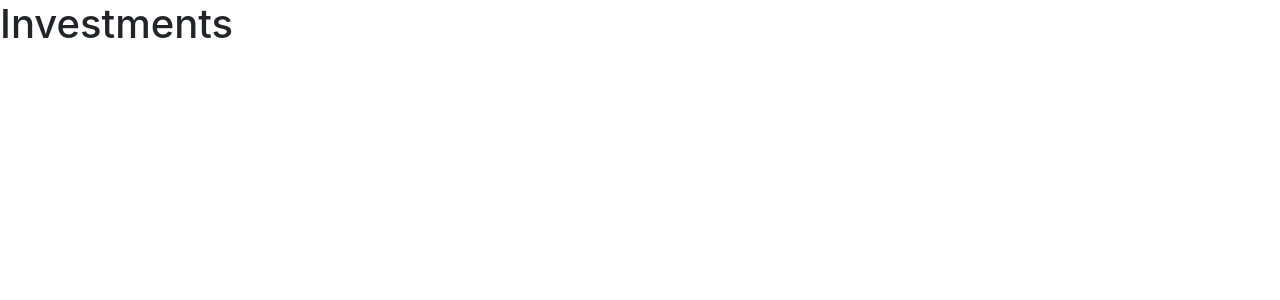
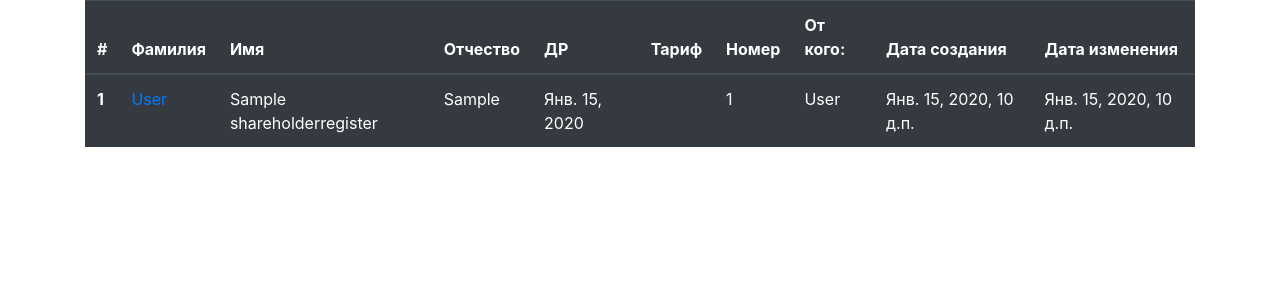
Before and after one commit to mmll86/WebProjectInvestments, a Django app: page / in a window 1280 px wide. Shown: the top 300 px of the page. Run offline with Django 3.2, Linux system fonts and the light colour scheme; tables that the repository leaves empty hold one stand-in row (values such as "Sample post"); parts of the project's set-up code (start-up, migrations or seed data) failed here and were passed over; some libraries are stand-ins or nearby versions.

Commit message:
commit add: Shareholder_detail.html

```diff
--- a/investments_register/admin.py
+++ b/investments_register/admin.py
@@ -8,8 +8,8 @@ admin.site.register(Rate)
 
 @admin.register(ShareholderRegister)
 class ShareholderRegisterAdmin(admin.ModelAdmin):
-	list_display = ('lastname', 'name', 'patronymic', 'levelUser', 'rate', 'uniqueNumber', 'created')
-	list_filter = ('levelUser', 'rate', 'created',)
+	list_display = ('lastname', 'name', 'patronymic', 'levelUser', 'rate', 'uniqueNumber', 'following', 'created',)
+	list_filter = ('levelUser', 'rate', 'created', 'following',)
 	search_fields = ('lastname', 'uniqueNumber',)
 	prepopulated_fields = {'slug': ('lastname', 'uniqueNumber',)}
-	ordering = ('uniqueNumber', 'lastname',)
+	ordering = ('uniqueNumber', 'lastname', 'following',)
--- a/investments_register/models.py
+++ b/investments_register/models.py
@@ -1,6 +1,8 @@
 from django.db import models
 
 
+
+# Уровни
 class LevelRegister(models.Model):
 	level = models.CharField(max_length=20, verbose_name='Уровни пайщиков')
 	description = models.TextField(verbose_name='Описание')
@@ -13,6 +15,8 @@ class LevelRegister(models.Model):
 		return self.level
 
 
+
+# Тарифы
 class Rate(models.Model):
 	rate = models.CharField(max_length=20, verbose_name='Тарифы')
 	description = models.TextField(verbose_name='Описание')
@@ -25,9 +29,11 @@ class Rate(models.Model):
 		return self.rate
 
 
+
+# Пайщики
 class ShareholderRegister(models.Model):
-	levelUser = models.ForeignKey('LevelRegister', verbose_name='Уровень', on_delete=models.CASCADE,
-	                              max_length=250)
+	levelUser = models.ForeignKey('LevelRegister', verbose_name='Уровень',
+	                              on_delete=models.CASCADE, max_length=250)
 	lastname = models.CharField(max_length=30, verbose_name='Фамилия')
 	name = models.CharField(max_length=30, verbose_name='Имя')
 	patronymic =  models.CharField(max_length=30, verbose_name='Отчество')
@@ -37,11 +43,13 @@ class ShareholderRegister(models.Model):
 	created = models.DateTimeField(auto_now_add=True)
 	updated = models.DateTimeField(auto_now=True)
 	slug = models.SlugField(max_length=100, verbose_name='Слаг', allow_unicode=True)
-	following = models.ForeignKey('ShareholderRegister', verbose_name='Пригласитель', on_delete=models.CASCADE, blank=True, null=True)
+	following = models.ForeignKey('ShareholderRegister', verbose_name='Пригласитель',
+	                              on_delete=models.CASCADE, blank=True, null=True)
 
 	class Meta:
 		verbose_name = 'Пайщика'
-		verbose_name_plural = 'Пайщиков'
+		verbose_name_plural = 'Пайщики'
+
 
 	def __str__(self):
 		return self.lastname
--- a/investments_register/templates/investments_register/base.html
+++ b/investments_register/templates/investments_register/base.html
@@ -12,7 +12,7 @@
     <title>{% block title %}{% endblock %}</title>
 </head>
 <body>
-{% block content %}{% endblock %}
+<div class="container">{% block content %}{% endblock %}</div>
 
 <!-- Optional JavaScript -->
 <!-- jQuery first, then Popper.js, then Bootstrap JS -->
--- a/investments_register/templates/investments_register/index.html
+++ b/investments_register/templates/investments_register/index.html
@@ -1,5 +1,36 @@
 {% extends 'investments_register/base.html' %}
 {% block title %}Index HTML{% endblock %}
 {% block content %}
-    <h1>{{ text }}</h1>
+        <table class="table table-dark">
+              <thead>
+                <tr>
+                  <th scope="col">#</th>
+                  <th scope="col">Фамилия</th>
+                  <th scope="col">Имя</th>
+                  <th scope="col">Отчество</th>
+                  <th scope="col">ДР</th>
+                  <th scope="col">Тариф</th>
+                  <th scope="col">Номер</th>
+                  <th scope="col">От кого:</th>
+                  <th scope="col">Дата создания</th>
+                  <th scope="col">Дата изменения</th>
+                </tr>
+              </thead>
+              <tbody>
+              {% for shareholder in shareholders %}
+                <tr>
+                  <th scope="row">{{ shareholder.id }}</th>
+                  <td><a href="{% url 'shareholder_url' shareholder.slug %}">{{ shareholder.lastname }}</a></td>
+                  <td>{{ shareholder.name }}</td>
+                  <td>{{ shareholder.patronymic }}</td>
+                  <td>{{ shareholder.dateOfBirth }}</td>
+                  <td>{{ shareholder.rate }}</td>
+                  <td>{{ shareholder.uniqueNumber }}</td>
+                  <td>{{ shareholder.following }}</td>
+                  <td>{{ shareholder.created }}</td>
+                  <td>{{ shareholder.updated }}</td>
+                </tr>
+              {% endfor %}
+              </tbody>
+            </table>
 {% endblock %}
--- a/investments_register/urls.py
+++ b/investments_register/urls.py
@@ -1,6 +1,7 @@
 from django.urls import path
-from .views import index
+from .views import index, shareholder_detail
 
 urlpatterns = [
-	path('', index)
+		path('', index),
+		path('shareholder_detail/<str:slug>', shareholder_detail, name='shareholder_url'),
     ]
--- a/investments_register/views.py
+++ b/investments_register/views.py
@@ -1,7 +1,14 @@
-from django.shortcuts import render
+from django.shortcuts import render, get_object_or_404
+from .models import ShareholderRegister, Group
 
-# Create your views here.
+
 def index(request):
-	text = 'Investments'
-	context = {'text': text}
+	shareholders = ShareholderRegister.objects.all()
+	context = {'shareholders': shareholders}
 	return render(request, 'investments_register/index.html', context)
+
+
+def shareholder_detail(request, slug):
+	detail = ShareholderRegister.objects.get(slug__iexact=slug)
+	context = {'detail': detail}
+	return render(request, 'investments_register/shareholder_detail.html', context)
```
Also changed, not shown: db.sqlite3 (deleted), investments_register/migrations/0001_initial.py (deleted).
